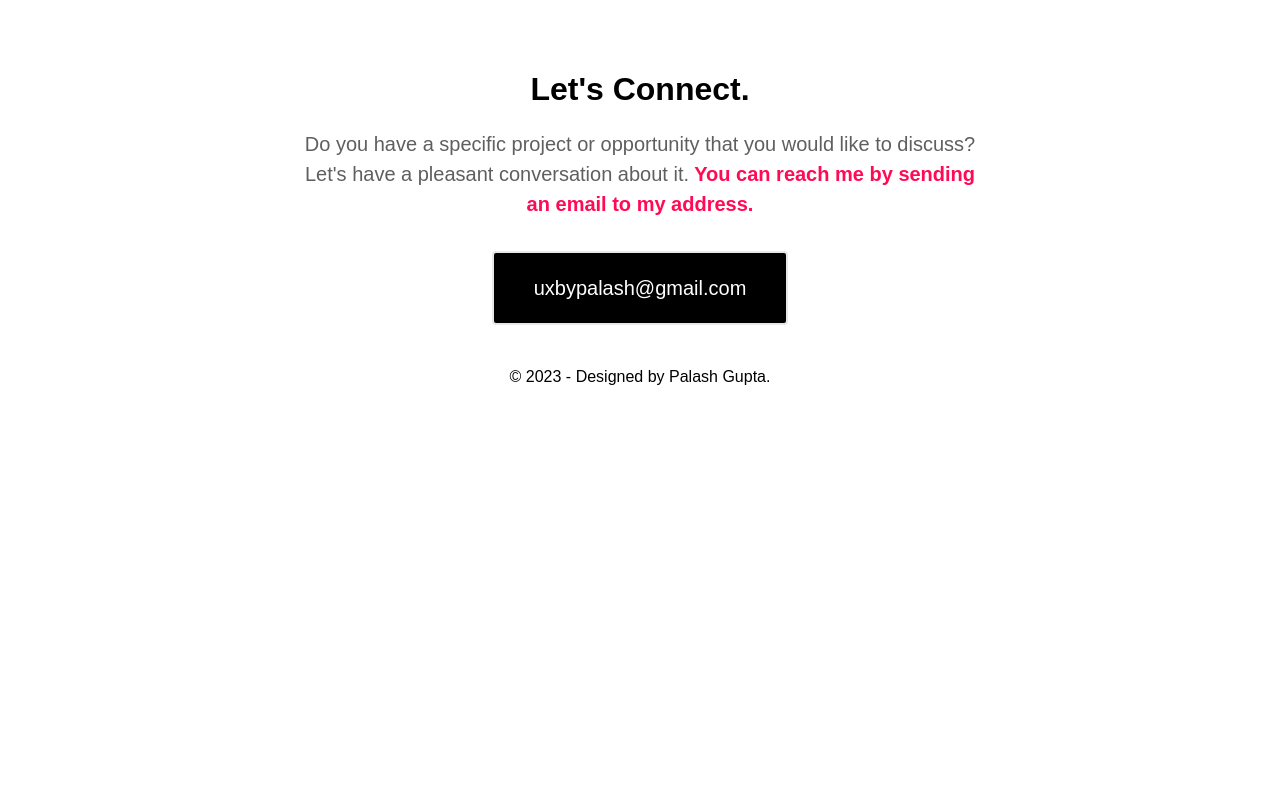
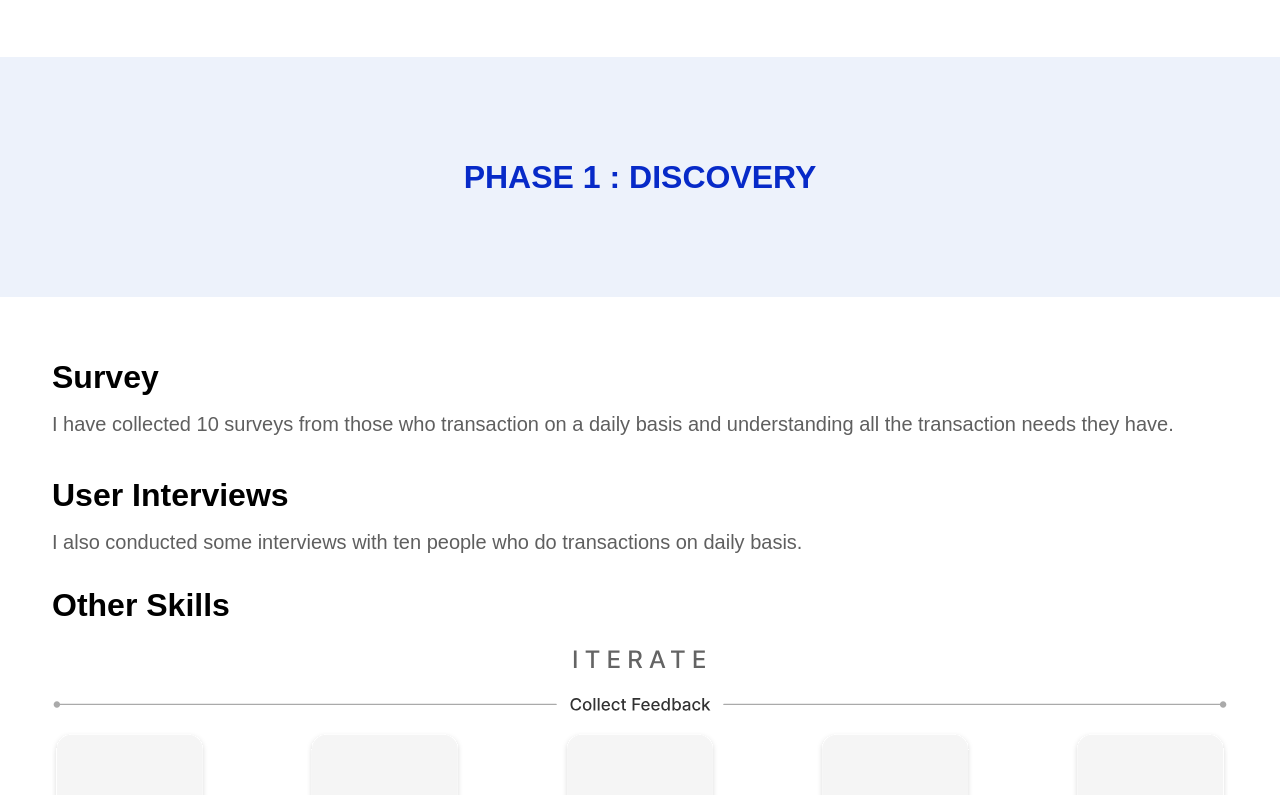
Before and after one commit to itzgupta/uxbypalash-live, a Next.js app: page /Debi in a window 1280 px wide. Shown: the part 1400-2195 px from the top of the page. Before the commit the page ends 1829 px from the top, so only its background shows below. Built offline with nearby package versions, Linux system fonts and the light colour scheme.

Commit message:
Debi-update-5

```diff
--- a/src/pages/Debi.jsx
+++ b/src/pages/Debi.jsx
@@ -4,7 +4,7 @@ import React from 'react'
 
 const Debi = () => {
   return (
-    <div className=''>
+    <div>
       <div>
         {/* ---- BANNER ---- */}
 
@@ -16,6 +16,7 @@ const Debi = () => {
         {/* ---- Overview ---- */}
 
         <div className='p-8 max-w-[1240px] m-auto'>
+
           <div className='py-2'>
             <h5 className='text-[20px] pt-1'><span className='text-[#0116E9] font-bold'>Role :</span> UI/UX Designer</h5>
             <h5 className='text-[20px] pt-1'><span className='text-[#0116E9] font-bold'>Project Type :</span> Personal Project</h5>
@@ -23,7 +24,6 @@ const Debi = () => {
           </div>
 
           <div className='flex flex-col py-6'>
-                <div>
             <h5 className='text-[20px] sm:text-[32px] font-bold'>Overview</h5>
             <p className='text-[18px] sm:text-[20px] text-[#5F5F5F] font-medium py-2'>
               An online payment app that allows users to pay in cryptocurrency, UPI, and through banks is a versatile platform that offers
@@ -31,6 +31,7 @@ const Debi = () => {
               methods, depending on their preferences and needs.
             </p>
           </div>
+
           <div>
             <h5 className='text-[20px] sm:text-[32px] font-bold'>Backstory</h5>
             <p className='text-[18px] sm:text-[20px] text-[#5F5F5F] font-medium py-2'>
@@ -42,16 +43,40 @@ const Debi = () => {
             <h4 className='text-[20px] sm:text-[32px] font-bold mt-2'>Other Skills</h4>
             <img className='py-4' src="./assets/Process.svg" alt="" />
           </div>
+
         </div>
 
         {/* ---- PHASE 1 DISCOVERY ---- */}
 
+        <div className='flex flex-col mt-10 items-center justify-center h-[240px] bg-[#EDF2FB] px-5'>
+            <p className='text-[24px] text-[#072AC8] py-4 text-center font-bold sm:text-[32px]'>
+              PHASE 1 : DISCOVERY
+            </p>
+        </div>
+
+        <div className='p-8 max-w-[1240px] m-auto'>
+
+          <div className='flex flex-col py-6'>
+            <h5 className='text-[20px] sm:text-[32px] font-bold'>Survey</h5>
+            <p className='text-[18px] sm:text-[20px] text-[#5F5F5F] font-medium py-2'>
+            I have collected 10 surveys from those who transaction on a daily basis and understanding all the transaction needs they have.
+            </p>
+          </div>
+
           <div>
-                <div>
+            <h5 className='text-[20px] sm:text-[32px] font-bold'>User Interviews</h5>
+            <p className='text-[18px] sm:text-[20px] text-[#5F5F5F] font-medium py-2'>
+              I also conducted some interviews with ten people who do transactions on daily basis.
+            </p>
+          </div>
+
+          <div className='flex flex-col py-2'>
+            <h4 className='text-[20px] sm:text-[32px] font-bold mt-2'>Other Skills</h4>
+            <img className='py-4' src="./assets/Process.svg" alt="" />
+          </div>
 
         </div>
-              </div>
-            </div>
+
       </div>
     </div>
   )
```
Lines whose indentation alone changed are shown as unchanged.
